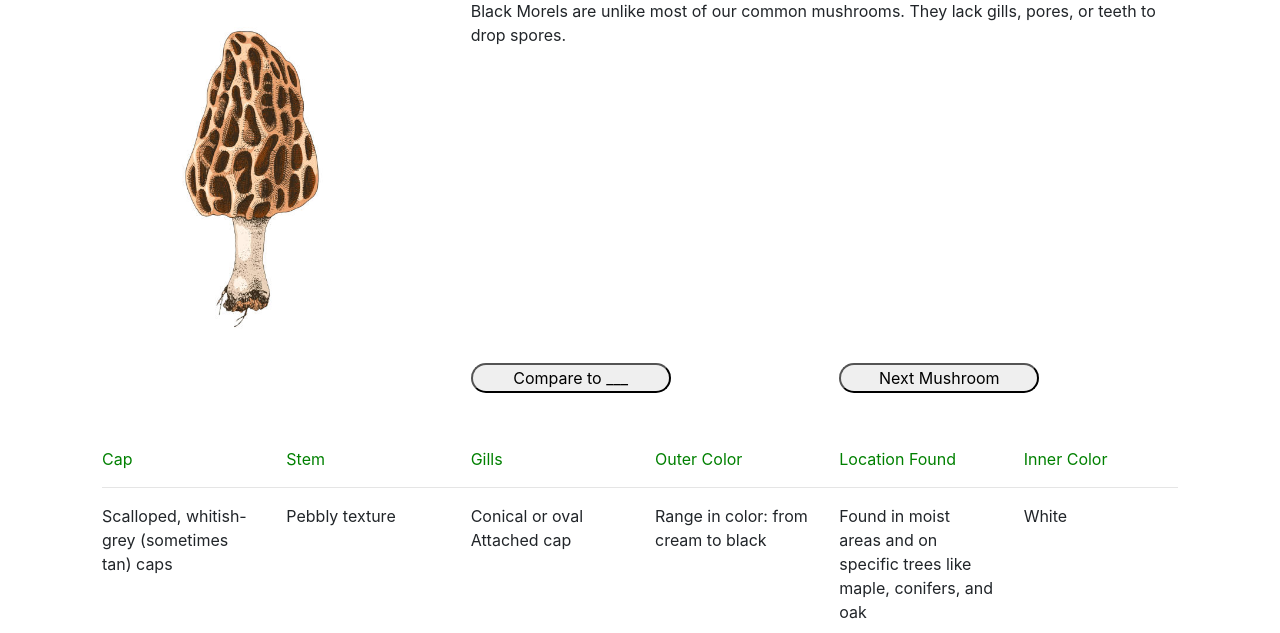
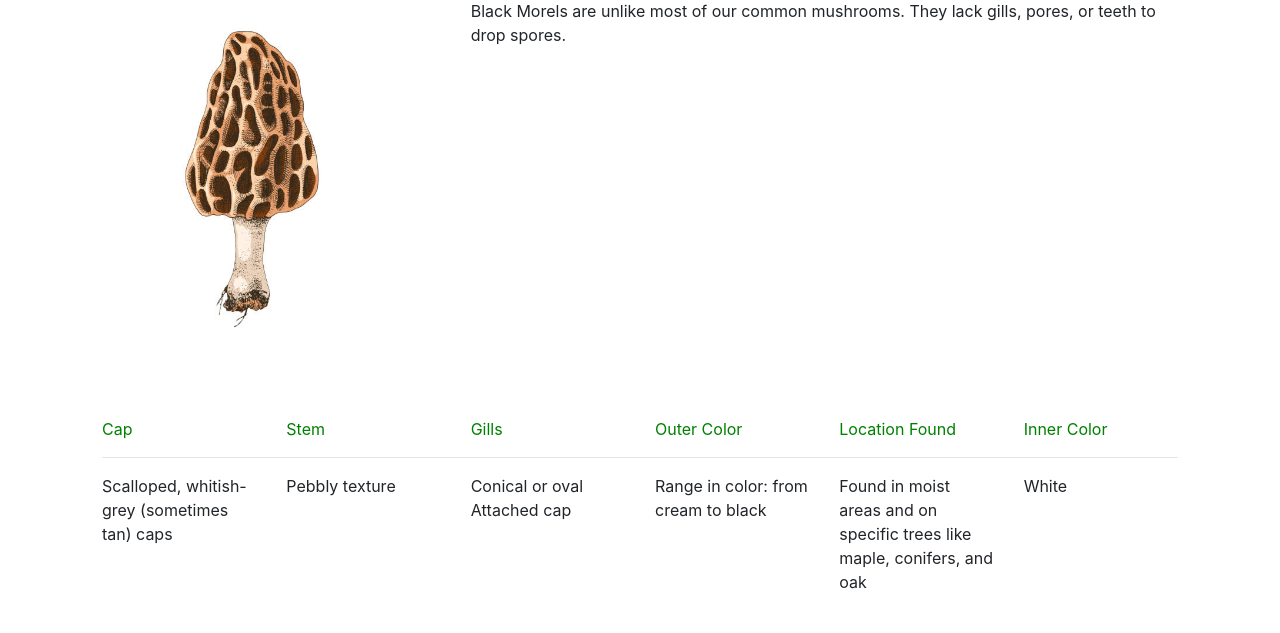
Before and after one commit to meiKuo/UI-Group-Project-, a Flask app: page /lesson/1 in a window 1280 px wide. Shown: the part 138-771 px from the top of the page. Run offline with Flask 2, Linux system fonts and the light colour scheme; some libraries are stand-ins or nearby versions.

Commit message:
temp remove "compare to" and "next mushroom" buttons

```diff
--- a/templates/lesson2_present.html
+++ b/templates/lesson2_present.html
@@ -74,8 +74,8 @@
         <div class="container">
             <div class="row">
                 <div class="col-md-4"></div>
-                <div class="col-md-4"><a href='/'><button class = "buttonFormat">Compare to ___</button></a></div>
-                <div class="col-md-4"><a href='/'><button class = "buttonFormat">Next Mushroom</button></a></div>
+                <!-- <div class="col-md-4"><a href='/'><button class = "buttonFormat">Compare to ___</button></a></div>
+                <div class="col-md-4"><a href='/'><button class = "buttonFormat">Next Mushroom</button></a></div> -->
             </div>
         </div>
 
```
